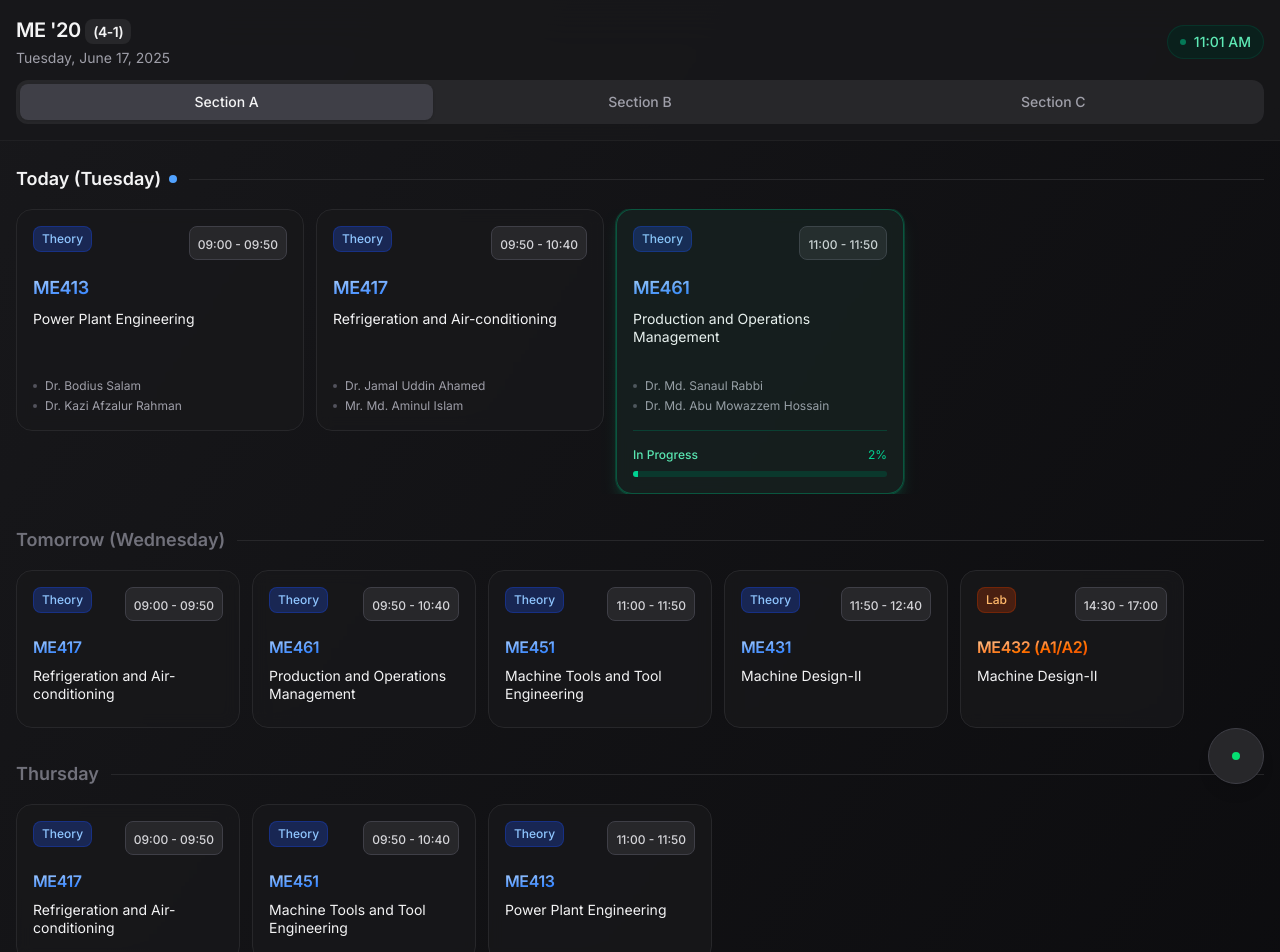
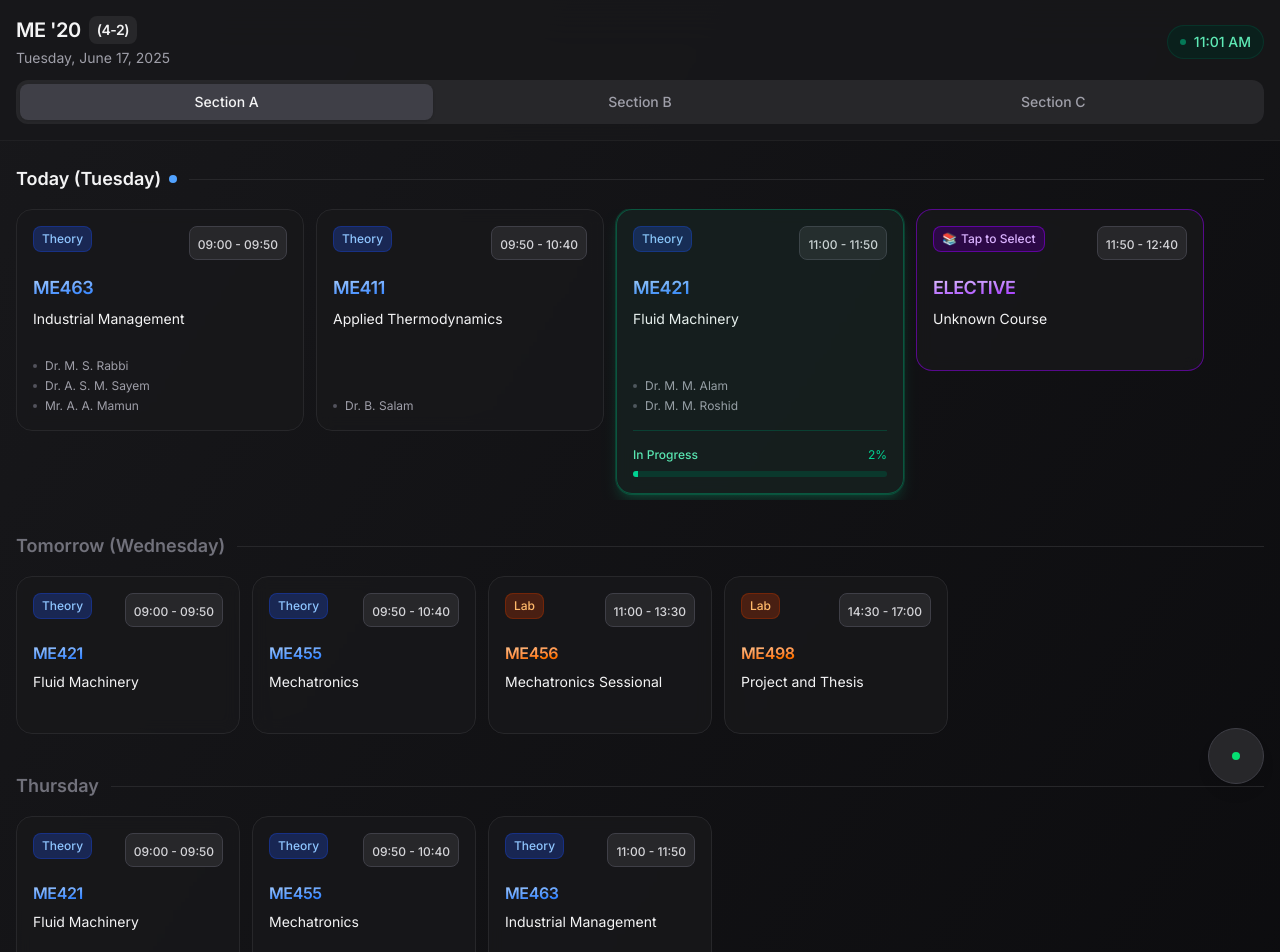
Before and after one commit to shajidhasan/class-routine, a SvelteKit app: page / in a window 1280 px wide. Shown: the top 952 px of the page. Built offline with nearby package versions, Linux system fonts and the light colour scheme.

Commit message:
Update class routine

```diff
--- a/src/lib/data.ts
+++ b/src/lib/data.ts
@@ -2,82 +2,102 @@ import type { DayName, TimeSlot, CourseInfo } from '$lib/types';
 
 export const routine: Record<DayName, TimeSlot[]> = {
     sunday: [
-        { time: '09:00 - 09:50', sectionA: 'ME461', sectionB: 'ME431', sectionC: 'ME451' },
-        { time: '09:50 - 10:40', sectionA: 'ME451', sectionB: 'ME461', sectionC: 'ME431' },
-        { time: '11:00 - 11:50', sectionA: 'ME431', sectionB: 'ME451', sectionC: 'ME461' },
-        { time: '14:30 - 17:00', sectionA: 'ME494', sectionB: 'ME494', sectionC: 'ME494' }
+        { time: '09:00 - 09:50', sectionA: 'ME411', sectionB: 'ME463' },
+        { time: '09:50 - 10:40', sectionB: 'ME411', sectionC: 'ME463' },
+        { time: '11:00 - 11:50', sectionA: 'ME463', sectionC: 'ME411' },
+        { time: '11:50 - 12:40', sectionA: 'ELECTIVE', sectionB: 'ELECTIVE', sectionC: 'ELECTIVE' },
+        { time: '14:30 - 17:00', sectionA: 'ME412', sectionC: 'ME422' }
     ],
     monday: [
-        { time: '09:00 - 09:50', sectionA: 'ME461', sectionB: 'ME413', sectionC: 'ME431' },
-        { time: '09:50 - 10:40', sectionA: 'ME431', sectionB: 'ME451', sectionC: 'ME413' },
-        { time: '11:00 - 11:50', sectionA: 'ME451', sectionB: 'ME431', sectionC: 'ME461' },
-        { time: '11:50 - 12:40', sectionA: 'ME413', sectionB: 'ME461', sectionC: 'ME451' },
-        { time: '14:30 - 17:00', sectionA: 'ME452 (A1/A2)', sectionC: 'ME432 (C1/C2)' }
+        { time: '09:00 - 09:50', sectionA: 'ME455', sectionB: 'ME411', sectionC: 'ME463' },
+        { time: '09:50 - 10:40', sectionA: 'ME463', sectionB: 'ME455', sectionC: 'ME411' },
+        { time: '11:00 - 11:50', sectionA: 'ME411', sectionB: 'ME463', sectionC: 'ME455' },
+        { time: '11:50 - 12:40', sectionA: 'ELECTIVE', sectionB: 'ELECTIVE', sectionC: 'ELECTIVE' },
+        { time: '14:30 - 17:00', sectionA: 'ME412', sectionB: 'ME456' }
     ],
     tuesday: [
-        { time: '09:00 - 09:50', sectionA: 'ME413', sectionB: 'ME461', sectionC: 'ME417' },
-        { time: '09:50 - 10:40', sectionA: 'ME417', sectionB: 'ME413', sectionC: 'ME461' },
-        { time: '11:00 - 11:50', sectionA: 'ME461', sectionB: 'ME417', sectionC: 'ME413' },
-        { time: '14:30 - 17:00', sectionB: 'ME432 (B1/B2)', sectionC: 'ME452 (C1/C2)' }
+        { time: '09:00 - 09:50', sectionA: 'ME463', sectionB: 'ME421', sectionC: 'ME411' },
+        { time: '09:50 - 10:40', sectionA: 'ME411', sectionB: 'ME463', sectionC: 'ME421' },
+        { time: '11:00 - 11:50', sectionA: 'ME421', sectionB: 'ME411', sectionC: 'ME463' },
+        { time: '11:50 - 12:40', sectionA: 'ELECTIVE', sectionB: 'ELECTIVE', sectionC: 'ELECTIVE' },
+        { time: '14:30 - 17:00', sectionB: 'ME422', sectionC: 'ME412' }
     ],
     wednesday: [
-        { time: '09:00 - 09:50', sectionA: 'ME417', sectionB: 'ME431', sectionC: 'ME461' },
-        { time: '09:50 - 10:40', sectionA: 'ME461', sectionB: 'ME417', sectionC: 'ME451' },
-        { time: '11:00 - 11:50', sectionA: 'ME451', sectionB: 'ME461', sectionC: 'ME431' },
-        { time: '11:50 - 12:40', sectionA: 'ME431', sectionB: 'ME451', sectionC: 'ME417' },
-        { time: '14:30 - 17:00', sectionA: 'ME432 (A1/A2)', sectionB: 'ME452 (B1/B2)' }
+        { time: '09:00 - 09:50', sectionA: 'ME421', sectionB: 'ME455' },
+        { time: '09:50 - 10:40', sectionA: 'ME455', sectionC: 'ME421' },
+        { time: '11:00 - 11:50', sectionB: 'ME421', sectionC: 'ME455' },
+        { time: '11:00 - 13:30', sectionA: 'ME456' },
+        { time: '14:30 - 17:00', sectionA: 'ME498', sectionB: 'ME498', sectionC: 'ME498' },
     ],
     thursday: [
-        { time: '09:00 - 09:50', sectionA: 'ME417', sectionB: 'ME451', sectionC: 'ME413' },
-        { time: '09:50 - 10:40', sectionA: 'ME451', sectionB: 'ME413', sectionC: 'ME417' },
-        { time: '11:00 - 11:50', sectionA: 'ME413', sectionB: 'ME417', sectionC: 'ME451' }
+        { time: '09:00 - 09:50', sectionA: 'ME421', sectionB: 'ME463', sectionC: 'ME455' },
+        { time: '09:50 - 10:40', sectionA: 'ME455', sectionB: 'ME421', sectionC: 'ME463' },
+        { time: '11:00 - 11:50', sectionA: 'ME463', sectionB: 'ME455', sectionC: 'ME421' },
+        { time: '14:30 - 17:00', sectionB: 'ME456' }
     ],
     friday: [],
     saturday: []
 };
 
 export const courseDetails: Record<string, CourseInfo> = {
-    ME413: {
-        name: 'Power Plant Engineering',
-        teachers: ['Dr. Bodius Salam', 'Dr. Kazi Afzalur Rahman'],
+    ME411: {
+        name: 'Applied Thermodynamics',
+        teachers: ['Dr. B. Salam'],
         sessional: false
     },
-    ME461: {
-        name: 'Production and Operations Management',
-        teachers: ['Dr. Md. Sanaul Rabbi', 'Dr. Md. Abu Mowazzem Hossain'],
+    ME421: {
+        name: 'Fluid Machinery',
+        teachers: ['Dr. M. M. Alam', 'Dr. M. M. Roshid'],
         sessional: false
     },
-    ME451: {
-        name: 'Machine Tools and Tool Engineering',
-        teachers: ['Dr. Md. Arafat Rahman', 'Mr. Redoy Masum Meraz'],
+    ME463: {
+        name: 'Industrial Management',
+        teachers: ['Dr. M. S. Rabbi', 'Dr. A. S. M. Sayem', 'Mr. A. A. Mamun'],
         sessional: false
     },
-    ME431: {
-        name: 'Machine Design-II',
-        teachers: ['Mr. Syed Masrur Ahmmad', 'Mr. Minhaz Ahmed'],
+    ME455: {
+        name: 'Mechatronics',
+        teachers: ['Dr. S. C. Banik', 'Dr. M. S. Rabbi'],
         sessional: false
     },
-    ME417: {
-        name: 'Refrigeration and Air-conditioning',
-        teachers: ['Dr. Jamal Uddin Ahamed', 'Mr. Md. Aminul Islam'],
+    ME415: {
+        name: 'Automobile Engineering',
+        teachers: ['Dr. M. M. Rahman', 'Dr. M. A. M. Hossain'],
         sessional: false
     },
-    ME452: {
-        name: 'Machine Tools and Tool Engineering',
-        teachers: ['Dr. Md. Sanaul Rabbi', 'Dr. Md. Arafat Rahman', 'Mr. Redoy Masum Meraz'],
+    ME423: {
+        name: 'Aerodynamics',
+        teachers: ['Dr. M. M. Alam', 'Dr. P. Das'],
+        sessional: false
+    },
+    ME469: {
+        name: 'Operations Research',
+        teachers: ['Mr. M. A. Islam', 'Mr. R. M. Meraz'],
+        sessional: false
+    },
+    ME412: {
+        name: 'Applied Thermodynamics Sessional',
+        teachers: ['Dr. B. Salam', 'Dr. S. M. H. Kabir', 'Dr. K. A. Rahman'],
         sessional: true
     },
-    ME432: {
-        name: 'Machine Design-II',
-        teachers: ['Mr. Syed Masrur Ahmmad', 'Mr. Redoy Masum Meraz', 'Mr. Minhaz Ahmed'],
+    ME422: {
+        name: 'Fluid Machinery Sessional',
+        teachers: ['Dr. M. M. Alam', 'Dr. P. Das', 'Dr. M. M. Roshid'],
         sessional: true
     },
-    ME494: {
+    ME456: {
+        name: 'Mechatronics Sessional',
+        teachers: ['Dr. S. C. Banik', 'Dr. M. S. Rabbi', 'Mr. R. M. Meraz'],
+        sessional: true
+    },
+    ME498: {
         name: 'Project and Thesis',
         teachers: ['Corresponding Supervisors'],
         sessional: true
     }
 };
+
+export const electiveCourses = ['ME415', 'ME423', 'ME469'];
 
 export const dayNames: DayName[] = [
     'sunday',
--- a/src/lib/utils.ts
+++ b/src/lib/utils.ts
@@ -77,13 +77,18 @@ export function getCurrentStatus(
     return { status: 'after-classes' };
 }
 
-export function getClassesForSection(daySchedule: TimeSlot[], section: Section): ClassItem[] {
+export function getClassesForSection(daySchedule: TimeSlot[], section: Section, selectedElective?: string): ClassItem[] {
     if (!daySchedule) return [];
 
     return daySchedule
         .map((slot): ClassItem | null => {
-            const courseCode = slot[`section${section}` as keyof TimeSlot] as string | undefined;
+            let courseCode = slot[`section${section}` as keyof TimeSlot] as string | undefined;
             if (!courseCode) return null;
+
+            // Replace ELECTIVE placeholder with selected elective course
+            if (courseCode === 'ELECTIVE') {
+                courseCode = selectedElective || 'ELECTIVE';
+            }
 
             const courseInfo = courseDetails[courseCode.split(' ')[0]];
             return {
@@ -106,7 +111,7 @@ export function getDaySchedule(dayIndex: number): TimeSlot[] {
 }
 
 // --- MODIFIED FUNCTION ---
-export function getScheduleData(currentTime: Date, currentSection: Section): ScheduleDay[] {
+export function getScheduleData(currentTime: Date, currentSection: Section, selectedElective?: string): ScheduleDay[] {
     const todayIndex = currentTime.getDay();
     const todaySchedule = getDaySchedule(todayIndex);
     const todayStatus = getCurrentStatus(todaySchedule, currentTime, currentSection);
@@ -122,7 +127,7 @@ export function getScheduleData(currentTime: Date, currentSection: Section): Sch
     for (let i = 0; i < 7; i++) {
         const currentDayIndex = (startDayIndex + i) % 7;
         const daySchedule = getDaySchedule(currentDayIndex);
-        const classes = getClassesForSection(daySchedule, currentSection);
+        const classes = getClassesForSection(daySchedule, currentSection, selectedElective);
 
         let title: string;
         if (currentDayIndex === todayIndex) {
--- a/src/routes/+page.svelte
+++ b/src/routes/+page.svelte
@@ -3,10 +3,12 @@
 	import { slide } from 'svelte/transition';
 	import type { Section, ScheduleDay, ClassItem } from '$lib/types';
 	import { getScheduleData, formatTime, formatDate, formatTimeFromMinutes } from '$lib/utils';
-	import { dayLabels } from '$lib/data';
+	import { dayLabels, electiveCourses, courseDetails } from '$lib/data';
 
 	// STATE
 	let currentSection = $state<Section>('A');
+	let selectedElective = $state<string>('');
+	let showElectiveModal = $state<boolean>(false);
 	let currentTime = $state<Date>(new Date());
 	let isSimulating = $state<boolean>(false);
 	let simulatedDay = $state<number>(new Date().getDay());
@@ -15,6 +17,11 @@
 	onMount(() => {
 		const savedSection = localStorage.getItem('currentSection') as Section | null;
 		if (savedSection && ['A', 'B', 'C'].includes(savedSection)) currentSection = savedSection;
+
+		const savedElective = localStorage.getItem('selectedElective');
+		if (savedElective && electiveCourses.includes(savedElective)) {
+			selectedElective = savedElective;
+		}
 
 		const interval = setInterval(() => {
 			if (!isSimulating) {
@@ -44,6 +51,17 @@
 		localStorage.setItem('currentSection', currentSection);
 	});
 
+	$effect(() => {
+		if (selectedElective) {
+			localStorage.setItem('selectedElective', selectedElective);
+		}
+	});
+
+	function selectElective(course: string): void {
+		selectedElective = course;
+		showElectiveModal = false;
+	}
+
 	function scrollToCurrentClass(): void {
 		const currentClassElement = document.querySelector('.current-class');
 		if (currentClassElement) {
@@ -56,12 +74,12 @@
 	}
 
 	$effect(() => {
-		getScheduleData(currentTime, currentSection);
+		getScheduleData(currentTime, currentSection, selectedElective);
 		currentTime;
 		setTimeout(scrollToCurrentClass, 1000);
 	});
 
-	const schedule = $derived(getScheduleData(currentTime, currentSection));
+	const schedule = $derived(getScheduleData(currentTime, currentSection, selectedElective));
 </script>
 
 <main class="relative min-h-screen bg-gradient-to-br from-zinc-900 to-zinc-950">
@@ -70,8 +88,10 @@
 		<div class="px-4 py-4">
 			<div class="mb-3 flex items-center justify-between">
 				<div>
-					<h1 class="mb-1 text-xl font-semibold tracking-tight text-zinc-100">
-						ME '20 <span class="rounded-lg bg-zinc-800 px-2 py-1 text-sm">(4-1)</span>
+					<h1
+						class="mb-1 flex items-center gap-2 text-xl font-semibold tracking-tight text-zinc-100"
+					>
+						ME '20 <span class="rounded-lg bg-zinc-800 px-2 py-1 text-sm">(4-2)</span>
 					</h1>
 					<p class="text-sm text-zinc-400">{formatDate(currentTime)}</p>
 				</div>
@@ -162,10 +182,18 @@
 					{#each day.classes as classItem, index}
 						{@const isCurrentClass =
 							day.status?.status === 'ongoing' && day.status?.index === index}
+						{@const isElective = classItem.code === 'ELECTIVE'}
 						<div class="{day.highlight ? 'w-72' : 'w-56'} flex-shrink-0 snap-start">
+							<button
+								onclick={() => isElective && (showElectiveModal = true)}
+								disabled={!isElective}
+								class="group w-full text-left {isElective ? 'cursor-pointer' : 'cursor-default'}"
+							>
 								<div
 									class="relative rounded-2xl border bg-zinc-900/80 backdrop-blur-sm transition-all duration-200 {isCurrentClass
 										? 'current-class border-emerald-600/50 shadow-lg ring-1 shadow-emerald-500/20 ring-emerald-500/20'
+										: isElective
+											? 'border-purple-700/60 group-hover:border-purple-600 group-hover:shadow-lg group-hover:ring-1 group-hover:shadow-purple-900/30 group-hover:ring-purple-600/30'
 											: 'border-zinc-800 hover:border-zinc-700 hover:shadow-md hover:shadow-zinc-900/50'} overflow-hidden"
 								>
 									<!-- Time Badge -->
@@ -175,8 +203,16 @@
 										<span class="text-xs font-medium text-zinc-300">{classItem.time}</span>
 									</div>
 
-								<!-- Class Type Indicator -->
+									<!-- Class Type Indicator or Elective Badge -->
 									<div class="absolute top-4 left-4">
+										{#if isElective}
+											<div
+												class="flex items-center gap-1 rounded-lg border border-purple-700/60 bg-purple-950/60 px-2 py-1 text-xs font-medium text-purple-300"
+											>
+												<span>📚</span>
+												<span>Tap to Select</span>
+											</div>
+										{:else}
 											<div
 												class="rounded-lg px-2 py-1 text-xs font-medium {classItem.sessional
 													? 'border border-orange-800/50 bg-orange-900/50 text-orange-300'
@@ -184,6 +220,7 @@
 											>
 												{classItem.sessional ? 'Lab' : 'Theory'}
 											</div>
+										{/if}
 									</div>
 
 									<div class="p-4 pt-16">
@@ -192,7 +229,9 @@
 											<h3
 												class="{day.highlight
 													? 'text-lg'
-												: 'text-base'} font-semibold tracking-tight {classItem.sessional
+													: 'text-base'} font-semibold tracking-tight {isElective
+													? 'bg-gradient-to-br from-purple-200 via-purple-500 to-purple-700 bg-clip-text text-transparent'
+													: classItem.sessional
 														? 'bg-gradient-to-br from-orange-200 via-orange-500 to-orange-700 bg-clip-text text-transparent'
 														: 'bg-gradient-to-br from-blue-200 via-blue-500 to-blue-700 bg-clip-text text-transparent'}"
 											>
@@ -242,7 +281,21 @@
 											class="pointer-events-none absolute inset-0 rounded-2xl bg-emerald-500/5"
 										></div>
 									{/if}
+
+									<!-- Elective Click Hint -->
+									{#if isElective}
+										<div
+											class="pointer-events-none absolute inset-0 flex items-center justify-center rounded-2xl bg-purple-500/0 transition-all group-hover:bg-purple-500/5"
+										>
+											<div
+												class="rounded-full border border-purple-600/0 bg-purple-900/0 px-3 py-1 text-xs font-medium text-purple-300 opacity-0 transition-all group-hover:border-purple-600/50 group-hover:bg-purple-900/50 group-hover:opacity-100"
+											>
+												Click to Choose
 											</div>
+										</div>
+									{/if}
+								</div>
+							</button>
 						</div>
 					{/each}
 				</div>
@@ -260,6 +313,86 @@
 			>
 		</p>
 	</footer>
+
+	<!-- Elective Course Selection Modal -->
+	{#if showElectiveModal}
+		<div
+			class="fixed inset-0 z-50 flex items-center justify-center bg-black/70 p-4 backdrop-blur-sm"
+			role="button"
+			tabindex="0"
+			onclick={() => (showElectiveModal = false)}
+			onkeydown={(e) => e.key === 'Escape' && (showElectiveModal = false)}
+		>
+			<div
+				class="w-full max-w-md rounded-2xl border border-zinc-800 bg-zinc-900 p-6 shadow-2xl"
+				role="dialog"
+				aria-modal="true"
+				aria-labelledby="elective-modal-title"
+				tabindex="-1"
+				onclick={(e) => e.stopPropagation()}
+				onkeydown={(e) => e.stopPropagation()}
+				transition:slide
+			>
+				<div class="mb-6 flex items-center justify-between">
+					<h3 id="elective-modal-title" class="text-xl font-semibold text-zinc-100">
+						Select Your Elective
+					</h3>
+					<button
+						onclick={() => (showElectiveModal = false)}
+						aria-label="Close elective selection"
+						class="flex h-8 w-8 items-center justify-center rounded-lg text-zinc-400 transition-colors hover:bg-zinc-800 hover:text-zinc-200"
+					>
+						✕
+					</button>
+				</div>
+
+				<div class="space-y-3">
+					{#each electiveCourses as course}
+						<button
+							onclick={() => selectElective(course)}
+							class="group relative w-full overflow-hidden rounded-xl border border-zinc-700 bg-zinc-800 p-4 text-left transition-all duration-200 {selectedElective ===
+							course
+								? 'border-blue-600 ring-2 ring-blue-600/50'
+								: 'hover:bg-zinc-750 hover:border-zinc-600'}"
+						>
+							<div class="flex items-start justify-between">
+								<div class="flex-1">
+									<div class="mb-1 flex items-center gap-2">
+										<h4 class="font-semibold text-zinc-100">{course}</h4>
+										{#if selectedElective === course}
+											<div
+												class="rounded-lg bg-blue-900/50 px-2 py-0.5 text-xs font-medium text-blue-300"
+											>
+												Selected
+											</div>
+										{/if}
+									</div>
+									<p class="mb-2 text-sm text-zinc-300">{courseDetails[course]?.name}</p>
+									<div class="flex flex-wrap gap-1">
+										{#each courseDetails[course]?.teachers || [] as teacher}
+											<span class="text-xs text-zinc-500">{teacher}</span>
+											{#if courseDetails[course]?.teachers.indexOf(teacher) !== (courseDetails[course]?.teachers.length || 0) - 1}
+												<span class="text-xs text-zinc-600">•</span>
+											{/if}
+										{/each}
+									</div>
+								</div>
+								{#if selectedElective === course}
+									<div class="text-blue-400">✓</div>
+								{/if}
+							</div>
+						</button>
+					{/each}
+				</div>
+
+				{#if selectedElective}
+					<div class="mt-4 rounded-xl border border-emerald-800/50 bg-emerald-950/30 p-3">
+						<p class="text-center text-sm text-emerald-300">✓ Your selection has been saved</p>
+					</div>
+				{/if}
+			</div>
+		</div>
+	{/if}
 
 	<!-- Time Simulator FAB -->
 	<div class="fixed right-4 bottom-4 z-50">
```
Lines whose indentation alone changed are shown as unchanged.
